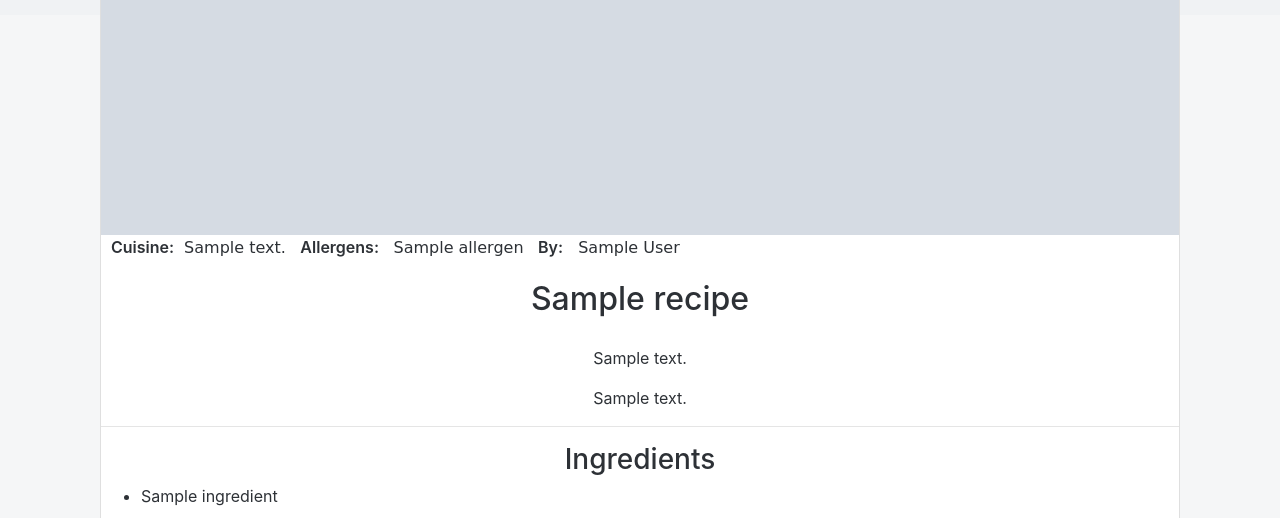
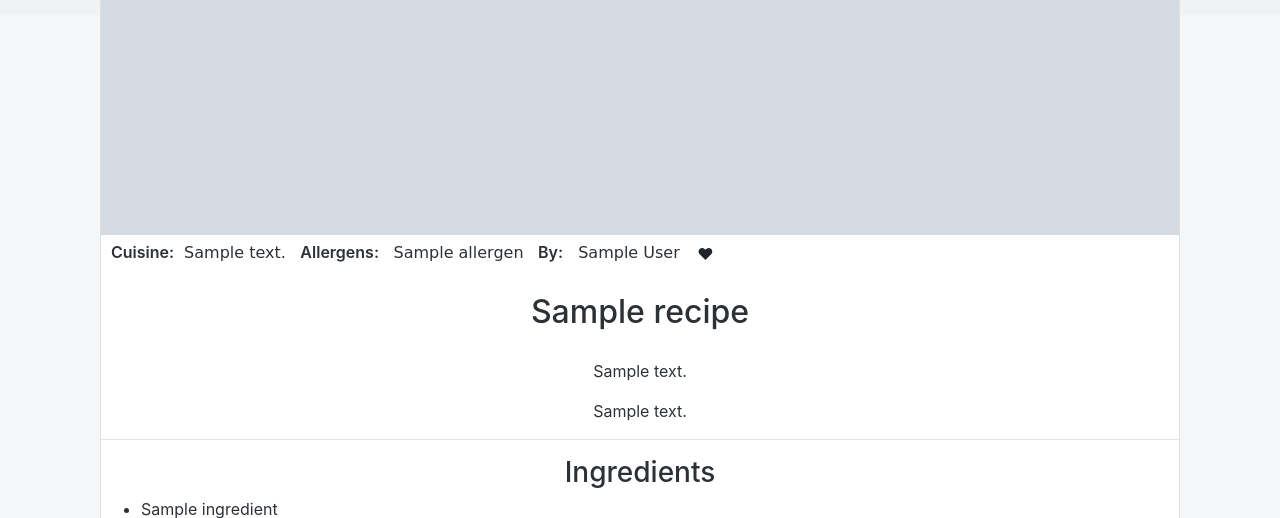
Before and after one commit to Luciano-Lima/myCookbook, a Python web app: template templates/recipe.html in a window 1280 px wide. Shown: the part 835-1353 px from the top of the page. Run offline with Jinja, Linux system fonts and the light colour scheme; the template is opened without the code that fills it: most values are stand-ins (such as "Sample title", 1, 10 or a date in 2020); grey boxes marked "Sample" are stand-in pictures; some libraries are stand-ins or nearby versions.

Commit message:
Added a love button to recipes

```diff
--- a/templates/recipe.html
+++ b/templates/recipe.html
@@ -16,7 +16,17 @@
                         <span class="rec-info-desc">{{ a }}</span>
                         {% endfor %}
                         <span class="rec-info">By:</span><span class="rec-info-desc"> {{ recipes.author }}</span>
+                        <span class="btn btn-counter multiple-count" data-count="0">&#x2764;</span>
+
                     </div>
+
+
+
+
+
+
+
+
                     <div class="card-body text-center">
                         <h2>{{ recipes.name }}</h2>
                     </div>
```
